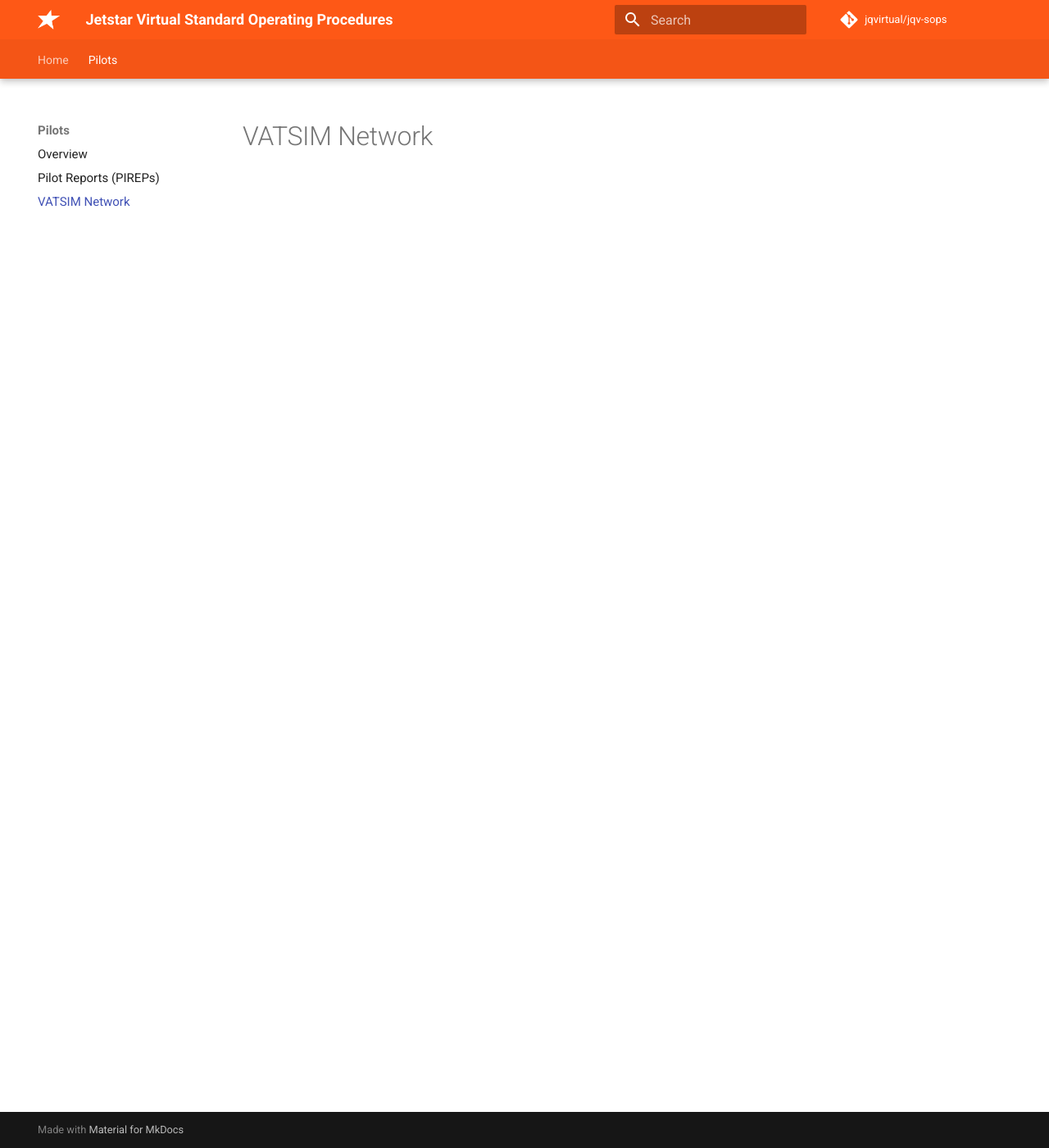
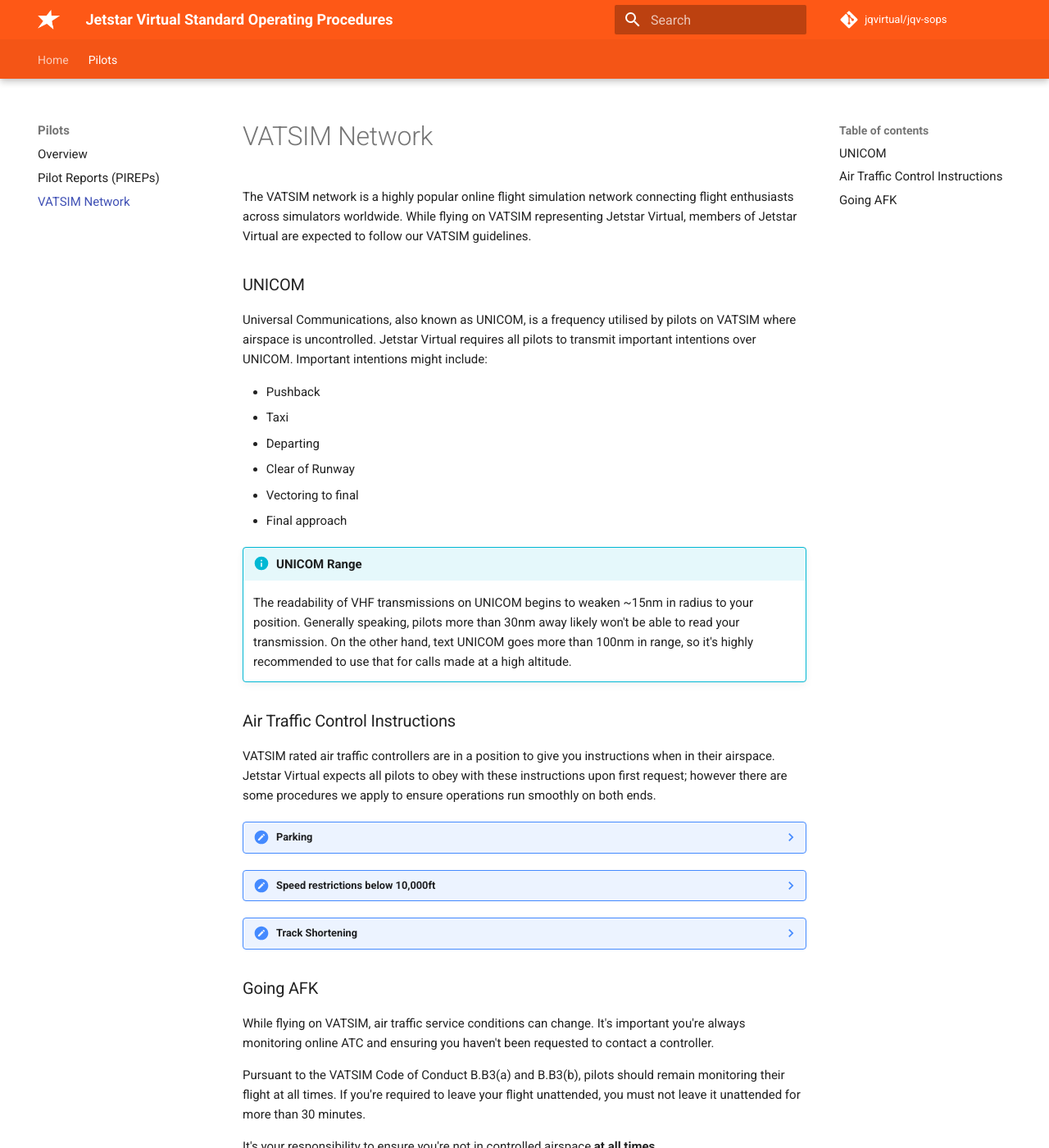
Before and after one commit to jqvirtual/jqv-sops, an MkDocs documentation site: the page built from docs/pilots/vatsim.md, in a window 1280 px wide and 1400 px high. Shown: the whole window at 82% size. Built offline with MkDocs 1.6.1 and Material for MkDocs 9.7.7, drawn with Linux system fonts in a browser that asks for light colours; comment, search, counter and statistics services are not loaded; some of the changed text lies outside the part shown.

Commit message:
Add VATSIM SOPs

```diff
--- a/docs/pilots/vatsim.md
+++ b/docs/pilots/vatsim.md
@@ -1 +1,35 @@
 # VATSIM Network
+
+The VATSIM network is a highly popular online flight simulation network connecting flight enthusiasts across simulators worldwide. While flying on VATSIM representing Jetstar Virtual, members of Jetstar Virtual are expected to follow our VATSIM guidelines.
+
+### UNICOM
+Universal Communications, also known as UNICOM, is a frequency utilised by pilots on VATSIM where airspace is uncontrolled. Jetstar Virtual requires all pilots to transmit important intentions over UNICOM. Important intentions might include:
+
+* Pushback
+* Taxi
+* Departing
+* Clear of Runway
+* Vectoring to final
+* Final approach
+
+!!! info "UNICOM Range"
+    The readability of VHF transmissions on UNICOM begins to weaken ~15nm in radius to your position. Generally speaking, pilots more than 30nm away likely won't be able to read your transmission. On the other hand, text UNICOM goes more than 100nm in range, so it's highly recommended to use that for calls made at a high altitude.
+
+### Air Traffic Control Instructions
+VATSIM rated air traffic controllers are in a position to give you instructions when in their airspace. Jetstar Virtual expects all pilots to obey with these instructions upon first request; however there are some procedures we apply to ensure operations run smoothly on both ends.
+
+???note "Parking"
+    For the sake of realism, we ask pilots to park at the appropriate Jetstar terminals for the airport they're arriving at. You can find more information on the Destinations tab. If given an instruction to park at a non-Jetstar terminal, ask the controller if your desired parking bay is available. **Expect inaccurate parking positions during domestic events**
+
+???note "Speed restrictions below 10,000ft"
+    While sometimes required to ensure seperation between departing aircraft, cancelled speed restrictions are sometimes offered by controllers to make your transition to cruise faster. While we understand the gesture, Jetstar Virtual is committed to bringing a realistic flight experience, and so we ask that (if able), these instructions are rejected depending on the nature of the situation. **Expect cancelled speed restrictions in heavy traffic**
+
+???note "Track Shortening"
+    If traffic permits, track shortening can be requested by the PiC to allow for a faster overall cruise time. In real life, track shortening is required when an aircraft is running late and wants to arrive on time. Jetstar Virtual asks track shortening is only employed when issued by the air traffic controller without request.
+
+### Going AFK
+While flying on VATSIM, air traffic service conditions can change. It's important you're always monitoring online ATC and ensuring you haven't been requested to contact a controller.
+
+Pursuant to the VATSIM Code of Conduct B.B3(a) and B.B3(b), pilots should remain monitoring their flight at all times. If you're required to leave your flight unattended, you must not leave it unattended for more than 30 minutes.
+
+It's your responsibility to ensure you're not in controlled airspace **at all times**.
```
